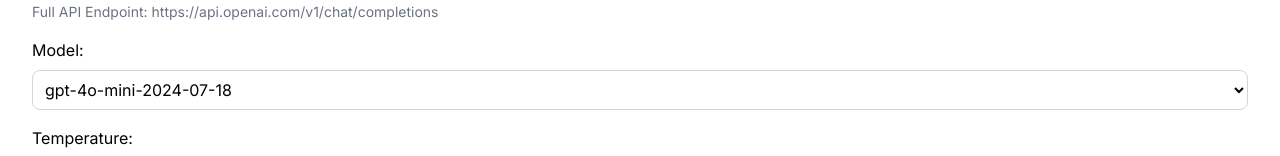
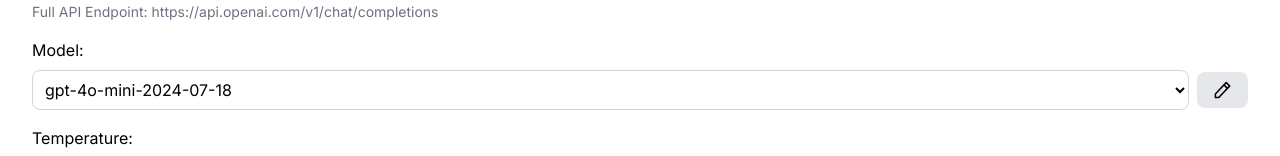
Before and after one commit to Oceanuo/OceanuoTranslate, a Next.js app: page / in a window 1280 px wide. Both pictures are taken after a click on the button "Settings". Shown: the part 442-598 px from the top of the page. Built offline with nearby package versions, Linux system fonts and the light colour scheme.

Commit message:
feat(lang): add custom language input & initial load
Implement custom language input, persist settings, and load initial language on mount. Refactor language handling for better reusability.

```diff
--- a/app/components/LanguageSelector.tsx
+++ b/app/components/LanguageSelector.tsx
@@ -1,4 +1,4 @@
-import React, { useState } from 'react';
+import React, { useState, useEffect } from 'react';
 import Image from 'next/image';
 import DropdownIcon from '../../public/dropdown.svg';
 import PenIcon from '../../public/pen.svg';
@@ -9,20 +9,26 @@
 }
 
 const LanguageSelector: React.FC<LanguageSelectorProps> = ({ onLanguageChange }) => {
-  const [targetLanguage, setTargetLanguage] = useState(loadFromLocalStorage('targetLanguage', ''));
+  const [targetLanguage, setTargetLanguage] = useState(loadFromLocalStorage('targetLanguage', 'en'));
   const [isCustomLanguage, setIsCustomLanguage] = useState(loadFromLocalStorage('isCustomLanguage', false));
   const [customLanguage, setCustomLanguage] = useState(loadFromLocalStorage('customLanguage', ''));
 
+  useEffect(() => {
+    onLanguageChange(targetLanguage);
+  }, []);
+
   const handleLanguageChange = (e: React.ChangeEvent<HTMLSelectElement>) => {
-    setTargetLanguage(e.target.value);
-    saveToLocalStorage('targetLanguage', e.target.value);
-    onLanguageChange(e.target.value);
+    const newLanguage = e.target.value;
+    setTargetLanguage(newLanguage);
+    saveToLocalStorage('targetLanguage', newLanguage);
+    onLanguageChange(newLanguage);
   };
 
   const handleCustomLanguageChange = (e: React.ChangeEvent<HTMLInputElement>) => {
-    setCustomLanguage(e.target.value);
-    saveToLocalStorage('customLanguage', e.target.value);
-    onLanguageChange(e.target.value);
+    const newLanguage = e.target.value;
+    setCustomLanguage(newLanguage);
+    saveToLocalStorage('customLanguage', newLanguage);
+    onLanguageChange(newLanguage);
   };
 
   const toggleCustomLanguage = () => {
--- a/app/components/SettingsForm.tsx
+++ b/app/components/SettingsForm.tsx
@@ -1,10 +1,12 @@
-import React, { useState } from 'react';
+import React, { useState, useEffect } from 'react';
 import Image from 'next/image';
 import VisibilityIcon from '../../public/Visibility.svg';
 import VisibilityOffIcon from '../../public/VisibilityOff.svg';
 import groqModels from '../../models/groq.json';
 import openaiModels from '../../models/openai.json';
-import { saveToLocalStorage } from '../utils/localStorage';
+import { saveToLocalStorage, loadFromLocalStorage } from '../utils/localStorage';
+import PenIcon from '../../public/pen.svg';
+import DropdownIcon from '../../public/dropdown.svg';
 
 interface SettingsFormProps {
   settings: any;
@@ -14,8 +16,18 @@
 }
 
 const SettingsForm: React.FC<SettingsFormProps> = ({ settings, setSettings, applyTheme, closeSettings }) => {
-  const [tempSettings, setTempSettings] = useState({...settings});
+  const [tempSettings, setTempSettings] = useState(() => {
+    const savedSettings = loadFromLocalStorage('settings', settings);
+    return {
+      ...savedSettings,
+      modelProvider: savedSettings.modelProvider || 'openai',
+      model: savedSettings.model || 'gpt-4o-mini-2024-07-18',
+    };
+  });
   const [showApiKey, setShowApiKey] = useState(false);
+  const [isModelEditable, setIsModelEditable] = useState(() => {
+    return loadFromLocalStorage('isModelEditable', false);
+  });
 
   const apiEndpoint = `${tempSettings.apiHost}/chat/completions`;
 
@@ -23,14 +35,40 @@
     return tempSettings.modelProvider === 'openai' ? openaiModels : groqModels;
   };
 
+  useEffect(() => {
+    // Apply the loaded settings
+    setSettings(tempSettings);
+    applyTheme(tempSettings.theme);
+  }, []);
+
   const handleSettingsChange = (e: React.ChangeEvent<HTMLInputElement | HTMLSelectElement | HTMLTextAreaElement>) => {
     const { name, value } = e.target;
     setTempSettings((prev: typeof tempSettings) => {
       const newSettings = { ...prev, [name]: value };
       if (name === 'modelProvider') {
         newSettings.apiHost = value === 'openai' ? 'https://api.openai.com/v1' : 'https://api.groq.com/openai/v1';
+        newSettings.model = value === 'openai' ? openaiModels[0] : groqModels[0];
+        setIsModelEditable(false);
+      }
+      if (name === 'model' && !getModelOptions().includes(value)) {
+        setIsModelEditable(true);
       }
       return newSettings;
+    });
+  };
+
+  const toggleModelInput = () => {
+    setIsModelEditable((prev: boolean) => {
+      if (prev) {
+        const currentOptions = getModelOptions();
+        if (!currentOptions.includes(tempSettings.model)) {
+          setTempSettings((prev: typeof tempSettings) => ({
+            ...prev,
+            model: currentOptions[0],
+          }));
+        }
+      }
+      return !prev;
     });
   };
 
@@ -38,6 +76,7 @@
     setSettings(tempSettings);
     applyTheme(tempSettings.theme);
     saveToLocalStorage('settings', tempSettings);
+    saveToLocalStorage('isModelEditable', isModelEditable);
     closeSettings();
   };
 
@@ -81,7 +120,7 @@
           Model Provider:
           <select name="modelProvider" value={tempSettings.modelProvider} onChange={handleSettingsChange}>
             <option value="openai">OpenAI</option>
-            <option value="groq">Groq</option>
+            <option value="groq">GROQ</option>
           </select>
         </label>
         <label>
@@ -123,13 +162,42 @@
         </p>
         <label>
           Model:
-          <select name="model" value={tempSettings.model} onChange={handleSettingsChange}>
+          <div className="flex items-center">
+            {isModelEditable ? (
+              <input
+                type="text"
+                name="model"
+                value={tempSettings.model}
+                onChange={handleSettingsChange}
+                className="flex-grow"
+              />
+            ) : (
+              <select
+                name="model"
+                value={tempSettings.model}
+                onChange={handleSettingsChange}
+                className="flex-grow"
+              >
                 {getModelOptions().map((model) => (
                   <option key={model} value={model}>
                     {model}
                   </option>
                 ))}
               </select>
+            )}
+            <button
+              type="button"
+              onClick={toggleModelInput}
+              className="ml-2 p-2 bg-gray-200 dark:bg-gray-700 rounded-full"
+            >
+              <Image
+                src={isModelEditable ? DropdownIcon : PenIcon}
+                alt={isModelEditable ? "Show Dropdown" : "Edit Model"}
+                width={20}
+                height={20}
+              />
+            </button>
+          </div>
         </label>
         <label>
           Temperature:
```
Lines whose indentation alone changed are shown as unchanged.
